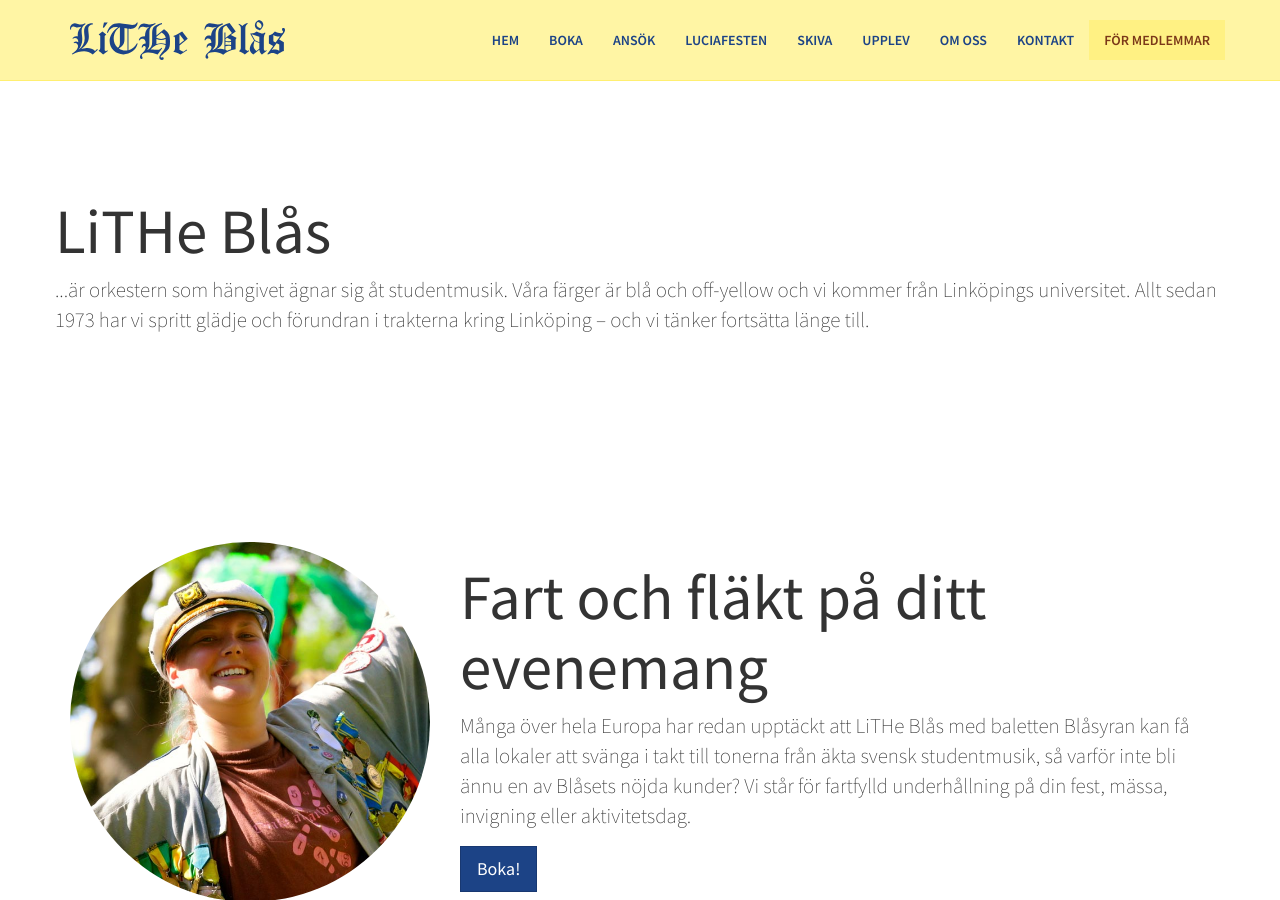
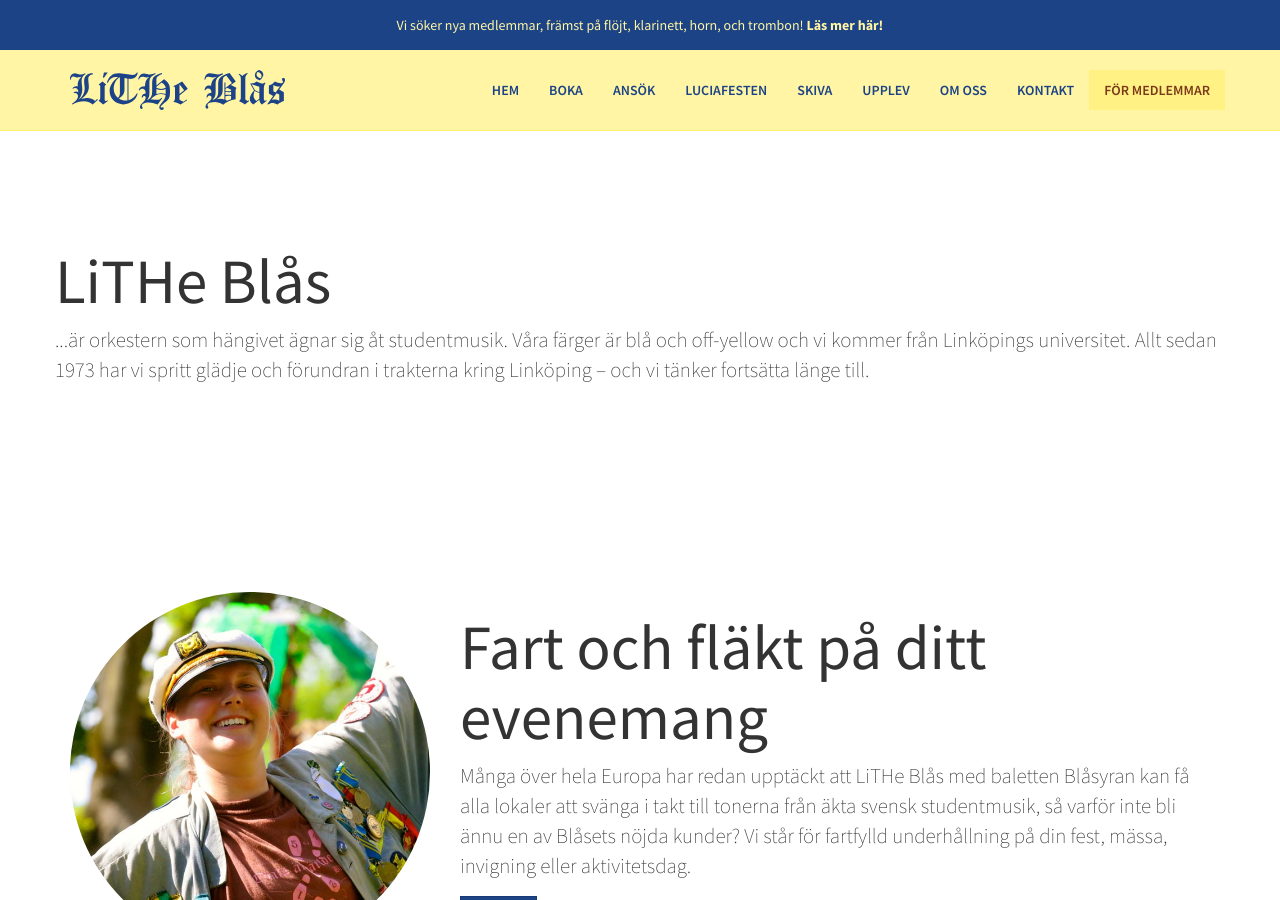
Before and after one commit to litheblas/litheblas.org, a Jekyll site: the page built from index.md, in a window 1280 px wide and 900 px high. Built offline with Jekyll 4.4.1, drawn with Linux system fonts in a browser that asks for light colours; nearby versions of some CDN libraries.

Commit message:
Add "Ansök"-banner

```diff
--- a/_includes/header.html
+++ b/_includes/header.html
@@ -1,14 +1,14 @@
 <header>
     <div class="navbar navbar-default navbar-fixed-top navbar-main">
         <!-- <div id="luciafest-promo" style="min-height: 50px;display: block;background: #1c4386;color: #fff5a4;text-align: center;margin-top: -20px;margin-bottom: 20px;padding: 15px 10px 5px;"><p>Vi fyller 50 år! Den 15:e april firar vi med stor fest, och du är välkommen! <a href="https://billio.app/event/lithe-blas-50" style="color: #fff5a4; font-weight:bold;">Läs mer här!</a></p></div> -->
-        <!-- <div id="new-member-promo" style="min-height: 50px;display: block;background: #1c4386;color: #fff5a4;text-align: center;margin-top: -20px;margin-bottom: 20px;padding: 15px 10px 5px;">
+        <div id="new-member-promo" style="min-height: 50px;display: block;background: #1c4386;color: #fff5a4;text-align: center;margin-top: -20px;margin-bottom: 20px;padding: 15px 10px 5px;">
             <p>
-                Vi söker nya medlemmar!
+                Vi söker nya medlemmar, främst på flöjt, klarinett, horn, och trombon!
                 <a href="https://litheblas.org/ansok" style="color: #fff5a4; font-weight:bold;">
                     Läs mer här!
                 </a>
             </p>
-        </div> -->
+        </div>
 
         <div class="container">
             <div class="navbar-header">
--- a/_layouts/default.html
+++ b/_layouts/default.html
@@ -8,10 +8,10 @@
     {%- include header.html -%}
 
     <!-- Without banner -->
-    <main class="page-content" aria-label="Content">
+    <!-- <main class="page-content" aria-label="Content"> -->
 
     <!-- With banner -->
-    <!-- <main class="page-content" style="margin-top: 130px;" aria-label="Content"> -->
+    <main class="page-content" style="margin-top: 130px;" aria-label="Content">
 
       <div class="wrapper">
         {{ content }}
```
